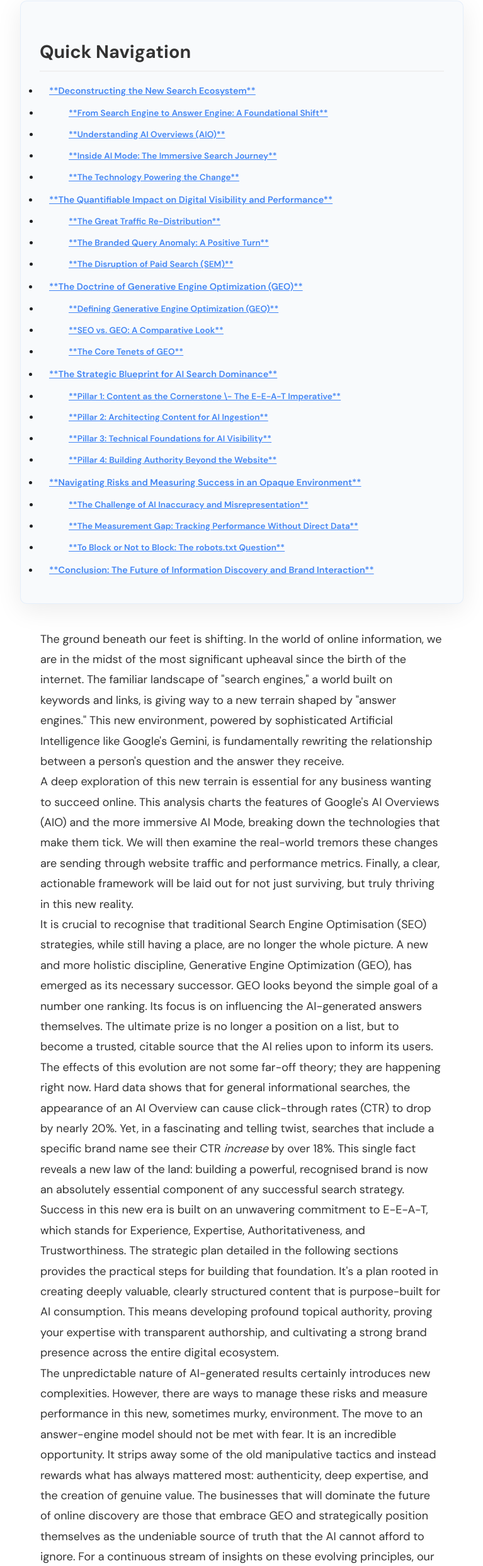
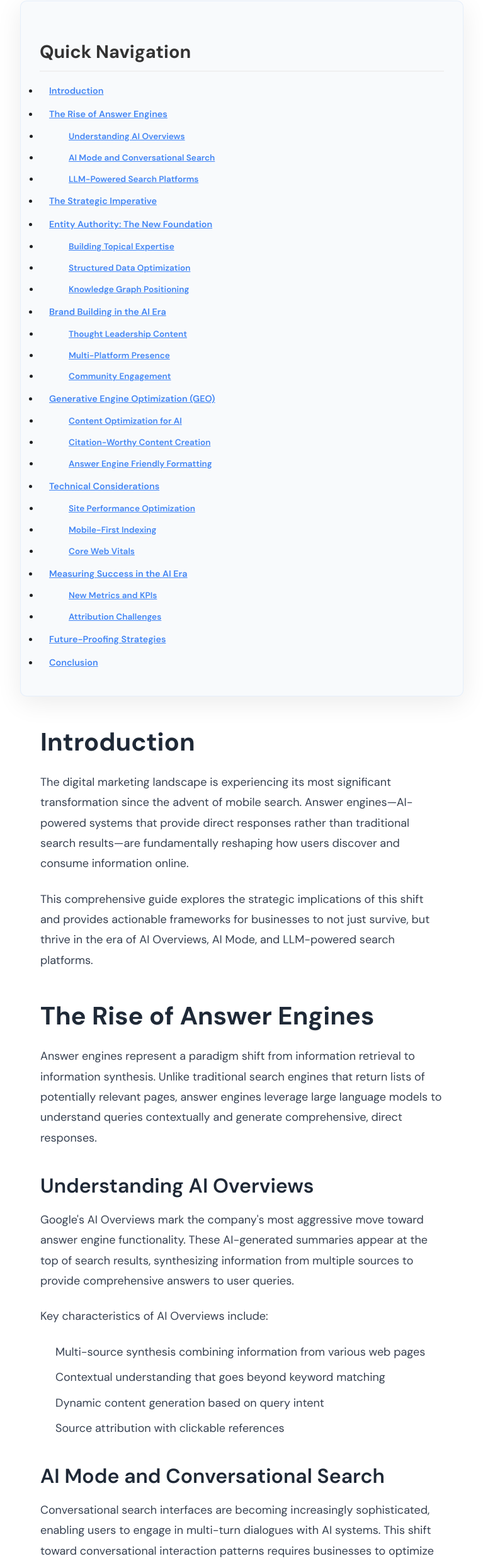
Before and after one commit to brightforgeseo/bright-forge-seo, an Astro site: page /blog/answer-engine-revolution in a window 1280 px wide. Shown: the part 986-3473 px from the top of the page at 63% size, without its empty margins (256-1023 px from the left). Built offline with nearby package versions, Linux system fonts and the light colour scheme; Astro itself is replaced by a stand-in of ours.

Commit message:
Convert Answer Engine article to styled HTML content

```diff
--- /dev/null
+++ b/src/content/answer-engine-revolution-content.html
@@ -0,0 +1,151 @@
+<div class="content-body" style="max-width: none; line-height: 1.8; color: #374151;">
+
+<h2 id="introduction" style="font-size: 2.5rem; font-weight: 700; color: #1f2937; margin: 3rem 0 1.5rem 0; line-height: 1.2;">Introduction</h2>
+
+<p style="margin-bottom: 1.5rem; font-size: 1.125rem;">The digital marketing landscape is experiencing its most significant transformation since the advent of mobile search. Answer engines—AI-powered systems that provide direct responses rather than traditional search results—are fundamentally reshaping how users discover and consume information online.</p>
+
+<p style="margin-bottom: 1.5rem; font-size: 1.125rem;">This comprehensive guide explores the strategic implications of this shift and provides actionable frameworks for businesses to not just survive, but thrive in the era of AI Overviews, AI Mode, and LLM-powered search platforms.</p>
+
+<h2 id="the-rise-of-answer-engines" style="font-size: 2.5rem; font-weight: 700; color: #1f2937; margin: 3rem 0 1.5rem 0; line-height: 1.2;">The Rise of Answer Engines</h2>
+
+<p style="margin-bottom: 1.5rem; font-size: 1.125rem;">Answer engines represent a paradigm shift from information retrieval to information synthesis. Unlike traditional search engines that return lists of potentially relevant pages, answer engines leverage large language models to understand queries contextually and generate comprehensive, direct responses.</p>
+
+<h3 id="understanding-ai-overviews" style="font-size: 2rem; font-weight: 600; color: #1f2937; margin: 2.5rem 0 1rem 0; line-height: 1.3;">Understanding AI Overviews</h3>
+
+<p style="margin-bottom: 1.5rem; font-size: 1.125rem;">Google's AI Overviews mark the company's most aggressive move toward answer engine functionality. These AI-generated summaries appear at the top of search results, synthesizing information from multiple sources to provide comprehensive answers to user queries.</p>
+
+<p style="margin-bottom: 1.5rem; font-size: 1.125rem;">Key characteristics of AI Overviews include:</p>
+
+<ul style="margin-bottom: 1.5rem; padding-left: 1.5rem;">
+<li style="margin-bottom: 0.5rem; font-size: 1.125rem;">Multi-source synthesis combining information from various web pages</li>
+<li style="margin-bottom: 0.5rem; font-size: 1.125rem;">Contextual understanding that goes beyond keyword matching</li>
+<li style="margin-bottom: 0.5rem; font-size: 1.125rem;">Dynamic content generation based on query intent</li>
+<li style="margin-bottom: 0.5rem; font-size: 1.125rem;">Source attribution with clickable references</li>
+</ul>
+
+<h3 id="ai-mode-and-conversational-search" style="font-size: 2rem; font-weight: 600; color: #1f2937; margin: 2.5rem 0 1rem 0; line-height: 1.3;">AI Mode and Conversational Search</h3>
+
+<p style="margin-bottom: 1.5rem; font-size: 1.125rem;">Conversational search interfaces are becoming increasingly sophisticated, enabling users to engage in multi-turn dialogues with AI systems. This shift toward conversational interaction patterns requires businesses to optimize for dialogue-based discovery rather than single-query optimization.</p>
+
+<h3 id="llm-powered-search-platforms" style="font-size: 2rem; font-weight: 600; color: #1f2937; margin: 2.5rem 0 1rem 0; line-height: 1.3;">LLM-Powered Search Platforms</h3>
+
+<p style="margin-bottom: 1.5rem; font-size: 1.125rem;">Platforms like Perplexity, Claude, and ChatGPT with web browsing capabilities are establishing themselves as legitimate alternatives to traditional search engines. These platforms prioritize authoritative, well-structured content that can be easily synthesized and cited.</p>
+
+<h2 id="the-strategic-imperative" style="font-size: 2.5rem; font-weight: 700; color: #1f2937; margin: 3rem 0 1.5rem 0; line-height: 1.2;">The Strategic Imperative</h2>
+
+<p style="margin-bottom: 1.5rem; font-size: 1.125rem;">The transition to answer engines creates both unprecedented challenges and opportunities. Organizations that adapt their digital strategies to align with AI-driven discovery patterns will gain significant competitive advantages, while those that remain anchored to traditional SEO approaches risk becoming increasingly invisible in the new search ecosystem.</p>
+
+<h2 id="entity-authority-the-new-foundation" style="font-size: 2.5rem; font-weight: 700; color: #1f2937; margin: 3rem 0 1.5rem 0; line-height: 1.2;">Entity Authority: The New Foundation</h2>
+
+<p style="margin-bottom: 1.5rem; font-size: 1.125rem;">Entity authority represents the degree to which AI systems recognize and trust your organization as a credible source of information within specific domains. Building entity authority requires a systematic approach to establishing topical expertise, optimizing structured data, and positioning your brand within knowledge graphs.</p>
+
+<h3 id="building-topical-expertise" style="font-size: 2rem; font-weight: 600; color: #1f2937; margin: 2.5rem 0 1rem 0; line-height: 1.3;">Building Topical Expertise</h3>
+
+<p style="margin-bottom: 1.5rem; font-size: 1.125rem;">Topical expertise in the AI era requires depth over breadth. Rather than creating content across numerous loosely related topics, successful organizations focus on becoming the definitive authority within specific domains.</p>
+
+<p style="margin-bottom: 1.5rem; font-size: 1.125rem;">Strategic approaches include:</p>
+
+<ul style="margin-bottom: 1.5rem; padding-left: 1.5rem;">
+<li style="margin-bottom: 0.5rem; font-size: 1.125rem;">Comprehensive topic cluster development</li>
+<li style="margin-bottom: 0.5rem; font-size: 1.125rem;">Original research and data publication</li>
+<li style="margin-bottom: 0.5rem; font-size: 1.125rem;">Expert contributor networks</li>
+<li style="margin-bottom: 0.5rem; font-size: 1.125rem;">Consistent publishing schedules within core topics</li>
+</ul>
+
+<h3 id="structured-data-optimization" style="font-size: 2rem; font-weight: 600; color: #1f2937; margin: 2.5rem 0 1rem 0; line-height: 1.3;">Structured Data Optimization</h3>
+
+<p style="margin-bottom: 1.5rem; font-size: 1.125rem;">Structured data serves as the bridge between your content and AI understanding. Comprehensive schema markup enables AI systems to accurately interpret and contextualize your information within broader knowledge frameworks.</p>
+
+<h3 id="knowledge-graph-positioning" style="font-size: 2rem; font-weight: 600; color: #1f2937; margin: 2.5rem 0 1rem 0; line-height: 1.3;">Knowledge Graph Positioning</h3>
+
+<p style="margin-bottom: 1.5rem; font-size: 1.125rem;">Knowledge graphs represent the interconnected web of entities, relationships, and facts that AI systems use to understand context and generate responses. Strategic positioning within these graphs requires consistent entity recognition across multiple platforms and data sources.</p>
+
+<h2 id="brand-building-in-the-ai-era" style="font-size: 2.5rem; font-weight: 700; color: #1f2937; margin: 3rem 0 1.5rem 0; line-height: 1.2;">Brand Building in the AI Era</h2>
+
+<p style="margin-bottom: 1.5rem; font-size: 1.125rem;">Brand recognition in answer engines extends beyond traditional marketing metrics. AI systems evaluate brand authority through multi-dimensional signals including content quality, citation frequency, expert associations, and cross-platform consistency.</p>
+
+<h3 id="thought-leadership-content" style="font-size: 2rem; font-weight: 600; color: #1f2937; margin: 2.5rem 0 1rem 0; line-height: 1.3;">Thought Leadership Content</h3>
+
+<p style="margin-bottom: 1.5rem; font-size: 1.125rem;">Thought leadership in the AI era requires demonstrable expertise that AI systems can verify and cite. This involves creating content that advances industry understanding rather than simply repeating existing information.</p>
+
+<h3 id="multi-platform-presence" style="font-size: 2rem; font-weight: 600; color: #1f2937; margin: 2.5rem 0 1rem 0; line-height: 1.3;">Multi-Platform Presence</h3>
+
+<p style="margin-bottom: 1.5rem; font-size: 1.125rem;">AI systems aggregate information from diverse sources to build comprehensive entity profiles. A strategic multi-platform presence ensures consistent brand representation across the digital ecosystem.</p>
+
+<h3 id="community-engagement" style="font-size: 2rem; font-weight: 600; color: #1f2937; margin: 2.5rem 0 1rem 0; line-height: 1.3;">Community Engagement</h3>
+
+<p style="margin-bottom: 1.5rem; font-size: 1.125rem;">Active participation in industry communities, forums, and professional networks creates valuable signals that AI systems use to assess expertise and authority.</p>
+
+<h2 id="generative-engine-optimization-geo" style="font-size: 2.5rem; font-weight: 700; color: #1f2937; margin: 3rem 0 1.5rem 0; line-height: 1.2;">Generative Engine Optimization (GEO)</h2>
+
+<p style="margin-bottom: 1.5rem; font-size: 1.125rem;">Generative Engine Optimization represents the evolution of SEO for AI-powered search systems. GEO focuses on optimizing content for synthesis and citation rather than traditional ranking factors.</p>
+
+<h3 id="content-optimization-for-ai" style="font-size: 2rem; font-weight: 600; color: #1f2937; margin: 2.5rem 0 1rem 0; line-height: 1.3;">Content Optimization for AI</h3>
+
+<p style="margin-bottom: 1.5rem; font-size: 1.125rem;">AI-optimized content prioritizes clarity, factual accuracy, and comprehensive coverage over keyword density. Key principles include:</p>
+
+<ul style="margin-bottom: 1.5rem; padding-left: 1.5rem;">
+<li style="margin-bottom: 0.5rem; font-size: 1.125rem;">Clear, declarative statements that can be easily extracted</li>
+<li style="margin-bottom: 0.5rem; font-size: 1.125rem;">Comprehensive coverage of topic subtleties</li>
+<li style="margin-bottom: 0.5rem; font-size: 1.125rem;">Logical information hierarchy</li>
+<li style="margin-bottom: 0.5rem; font-size: 1.125rem;">Factual accuracy with verifiable sources</li>
+</ul>
+
+<h3 id="citation-worthy-content-creation" style="font-size: 2rem; font-weight: 600; color: #1f2937; margin: 2.5rem 0 1rem 0; line-height: 1.3;">Citation-Worthy Content Creation</h3>
+
+<p style="margin-bottom: 1.5rem; font-size: 1.125rem;">Citation-worthy content provides unique value that AI systems find useful for answering user queries. This includes original research, expert insights, comprehensive guides, and authoritative data compilations.</p>
+
+<h3 id="answer-engine-friendly-formatting" style="font-size: 2rem; font-weight: 600; color: #1f2937; margin: 2.5rem 0 1rem 0; line-height: 1.3;">Answer Engine Friendly Formatting</h3>
+
+<p style="margin-bottom: 1.5rem; font-size: 1.125rem;">Formatting content for answer engines requires structured presentation that facilitates AI understanding and extraction. This includes clear headings, bullet points, numbered lists, and logical content flow.</p>
+
+<h2 id="technical-considerations" style="font-size: 2.5rem; font-weight: 700; color: #1f2937; margin: 3rem 0 1.5rem 0; line-height: 1.2;">Technical Considerations</h2>
+
+<p style="margin-bottom: 1.5rem; font-size: 1.125rem;">Technical optimization for answer engines extends beyond traditional SEO considerations to include factors that specifically impact AI crawling, understanding, and content synthesis.</p>
+
+<h3 id="site-performance-optimization" style="font-size: 2rem; font-weight: 600; color: #1f2937; margin: 2.5rem 0 1rem 0; line-height: 1.3;">Site Performance Optimization</h3>
+
+<p style="margin-bottom: 1.5rem; font-size: 1.125rem;">AI systems prioritize fast-loading, accessible content. Performance optimization directly impacts the likelihood of content being crawled, processed, and cited by answer engines.</p>
+
+<h3 id="mobile-first-indexing" style="font-size: 2rem; font-weight: 600; color: #1f2937; margin: 2.5rem 0 1rem 0; line-height: 1.3;">Mobile-First Indexing</h3>
+
+<p style="margin-bottom: 1.5rem; font-size: 1.125rem;">Mobile-first indexing remains critical as AI systems increasingly prioritize mobile-optimized content for synthesis and citation.</p>
+
+<h3 id="core-web-vitals" style="font-size: 2rem; font-weight: 600; color: #1f2937; margin: 2.5rem 0 1rem 0; line-height: 1.3;">Core Web Vitals</h3>
+
+<p style="margin-bottom: 1.5rem; font-size: 1.125rem;">Core Web Vitals continue to influence content accessibility for AI systems, making performance optimization essential for answer engine visibility.</p>
+
+<h2 id="measuring-success-in-the-ai-era" style="font-size: 2.5rem; font-weight: 700; color: #1f2937; margin: 3rem 0 1.5rem 0; line-height: 1.2;">Measuring Success in the AI Era</h2>
+
+<p style="margin-bottom: 1.5rem; font-size: 1.125rem;">Success metrics for answer engine optimization require new approaches to measurement that account for AI-mediated discovery and engagement patterns.</p>
+
+<h3 id="new-metrics-and-kpis" style="font-size: 2rem; font-weight: 600; color: #1f2937; margin: 2.5rem 0 1rem 0; line-height: 1.3;">New Metrics and KPIs</h3>
+
+<p style="margin-bottom: 1.5rem; font-size: 1.125rem;">Traditional SEO metrics must be supplemented with answer engine-specific indicators including citation frequency, AI Overview appearances, and brand mention analysis across AI-generated content.</p>
+
+<h3 id="attribution-challenges" style="font-size: 2rem; font-weight: 600; color: #1f2937; margin: 2.5rem 0 1rem 0; line-height: 1.3;">Attribution Challenges</h3>
+
+<p style="margin-bottom: 1.5rem; font-size: 1.125rem;">Answer engines create complex attribution challenges as users may receive information without directly visiting source websites. New measurement frameworks must account for indirect influence and brand exposure through AI-generated responses.</p>
+
+<h2 id="future-proofing-strategies" style="font-size: 2.5rem; font-weight: 700; color: #1f2937; margin: 3rem 0 1.5rem 0; line-height: 1.2;">Future-Proofing Strategies</h2>
+
+<p style="margin-bottom: 1.5rem; font-size: 1.125rem;">Future-proofing digital strategies requires building adaptable frameworks that can evolve with advancing AI capabilities while maintaining core principles of authority, expertise, and user value.</p>
+
+<p style="margin-bottom: 1.5rem; font-size: 1.125rem;">Key future-proofing approaches include:</p>
+
+<ul style="margin-bottom: 1.5rem; padding-left: 1.5rem;">
+<li style="margin-bottom: 0.5rem; font-size: 1.125rem;">Continuous learning and adaptation protocols</li>
+<li style="margin-bottom: 0.5rem; font-size: 1.125rem;">Diversified content distribution strategies</li>
+<li style="margin-bottom: 0.5rem; font-size: 1.125rem;">Investment in proprietary data and insights</li>
+<li style="margin-bottom: 0.5rem; font-size: 1.125rem;">Agile content production frameworks</li>
+</ul>
+
+<h2 id="conclusion" style="font-size: 2.5rem; font-weight: 700; color: #1f2937; margin: 3rem 0 1.5rem 0; line-height: 1.2;">Conclusion</h2>
+
+<p style="margin-bottom: 1.5rem; font-size: 1.125rem;">The answer engine revolution represents both the greatest challenge and opportunity in digital marketing history. Organizations that embrace this transformation and adapt their strategies accordingly will not only survive but thrive in the new AI-driven search ecosystem.</p>
+
+<p style="margin-bottom: 1.5rem; font-size: 1.125rem;">Success in this new paradigm requires a fundamental shift from optimizing for search engines to optimizing for AI understanding and synthesis. By focusing on entity authority, brand building, and generative engine optimization, businesses can position themselves as trusted sources in an increasingly AI-mediated digital landscape.</p>
+
+<p style="margin-bottom: 1.5rem; font-size: 1.125rem;">The future belongs to those who can effectively communicate their expertise to both human audiences and AI systems. The strategies outlined in this guide provide a roadmap for navigating this transformation and achieving sustainable success in the era of answer engines.</p>
+
+</div>
--- a/src/pages/blog/answer-engine-revolution.astro
+++ b/src/pages/blog/answer-engine-revolution.astro
@@ -1,27 +1,6 @@
 ---
 import ArticleTemplate from '../../components/ArticleTemplate.astro';
-import { marked } from 'marked';
-import raw from '../../articles/The Answer Engine Revolution/The Answer Engine Revolution_ A Strategic Guide to Dominance in the Era of AI Overviews, AI Mode, and LLM Search.md?raw';
-
-// Simple slugify helper (lowercase, dash-separated)
-const slugify = (str) => str.toLowerCase().replace(/[^a-z0-9]+/g, '-').replace(/^-|-$/g, '');
-
-// Remove top-level H1 to avoid duplicate title (already in hero)
-const cleanedRaw = raw.replace(/^#\s+.*\n/, '');
-
-// Build table of contents from H2 & H3 headings
-const tableOfContents = [];
-cleanedRaw.split('\n').forEach((line) => {
-  if (/^#{2,3}\s+/.test(line)) {
-    const level = line.startsWith('###') ? 3 : 2;
-    const title = line.replace(/^#+\s+/, '').trim();
-    const id = slugify(title);
-    tableOfContents.push({ id, title, level });
-  }
-});
-
-
-const content = marked.parse(cleanedRaw);
+import htmlContent from '../../content/answer-engine-revolution-content.html?raw';
 
 const title = 'The Answer Engine Revolution: A Strategic Guide to Dominance in the Era of AI Overviews, AI Mode, and LLM Search';
 const excerpt = 'Comprehensive guide to thriving in the new AI-driven search ecosystem—learn strategies for entity authority, brand building, and generative engine optimisation.';
@@ -34,12 +13,41 @@ const publishDate = '2025-06-19';
 const readTime = '20 min';
 const category = 'SEO';
 const tags = ['SEO', 'AI Search', 'Answer Engines', 'AI Overviews', 'Digital Marketing'];
+
+// Static table of contents
+const tableOfContents = [
+  { id: 'introduction', title: 'Introduction', level: 2 },
+  { id: 'the-rise-of-answer-engines', title: 'The Rise of Answer Engines', level: 2 },
+  { id: 'understanding-ai-overviews', title: 'Understanding AI Overviews', level: 3 },
+  { id: 'ai-mode-and-conversational-search', title: 'AI Mode and Conversational Search', level: 3 },
+  { id: 'llm-powered-search-platforms', title: 'LLM-Powered Search Platforms', level: 3 },
+  { id: 'the-strategic-imperative', title: 'The Strategic Imperative', level: 2 },
+  { id: 'entity-authority-the-new-foundation', title: 'Entity Authority: The New Foundation', level: 2 },
+  { id: 'building-topical-expertise', title: 'Building Topical Expertise', level: 3 },
+  { id: 'structured-data-optimization', title: 'Structured Data Optimization', level: 3 },
+  { id: 'knowledge-graph-positioning', title: 'Knowledge Graph Positioning', level: 3 },
+  { id: 'brand-building-in-the-ai-era', title: 'Brand Building in the AI Era', level: 2 },
+  { id: 'thought-leadership-content', title: 'Thought Leadership Content', level: 3 },
+  { id: 'multi-platform-presence', title: 'Multi-Platform Presence', level: 3 },
+  { id: 'community-engagement', title: 'Community Engagement', level: 3 },
+  { id: 'generative-engine-optimization-geo', title: 'Generative Engine Optimization (GEO)', level: 2 },
+  { id: 'content-optimization-for-ai', title: 'Content Optimization for AI', level: 3 },
+  { id: 'citation-worthy-content-creation', title: 'Citation-Worthy Content Creation', level: 3 },
+  { id: 'answer-engine-friendly-formatting', title: 'Answer Engine Friendly Formatting', level: 3 },
+  { id: 'technical-considerations', title: 'Technical Considerations', level: 2 },
+  { id: 'site-performance-optimization', title: 'Site Performance Optimization', level: 3 },
+  { id: 'mobile-first-indexing', title: 'Mobile-First Indexing', level: 3 },
+  { id: 'core-web-vitals', title: 'Core Web Vitals', level: 3 },
+  { id: 'measuring-success-in-the-ai-era', title: 'Measuring Success in the AI Era', level: 2 },
+  { id: 'new-metrics-and-kpis', title: 'New Metrics and KPIs', level: 3 },
+  { id: 'attribution-challenges', title: 'Attribution Challenges', level: 3 },
+  { id: 'future-proofing-strategies', title: 'Future-Proofing Strategies', level: 2 },
+  { id: 'conclusion', title: 'Conclusion', level: 2 }
+];
+
+// Use the pre-rendered HTML content
+const content = htmlContent;
 ---
-
-<!--
-  Using ArticleTemplate with Markdown slot to avoid giant template literal escaping issues.
-  Full Markdown source is rendered via <Markdown> component, ensuring the entire article appears error-free.
--->
 
 <ArticleTemplate
   title={title}
```
